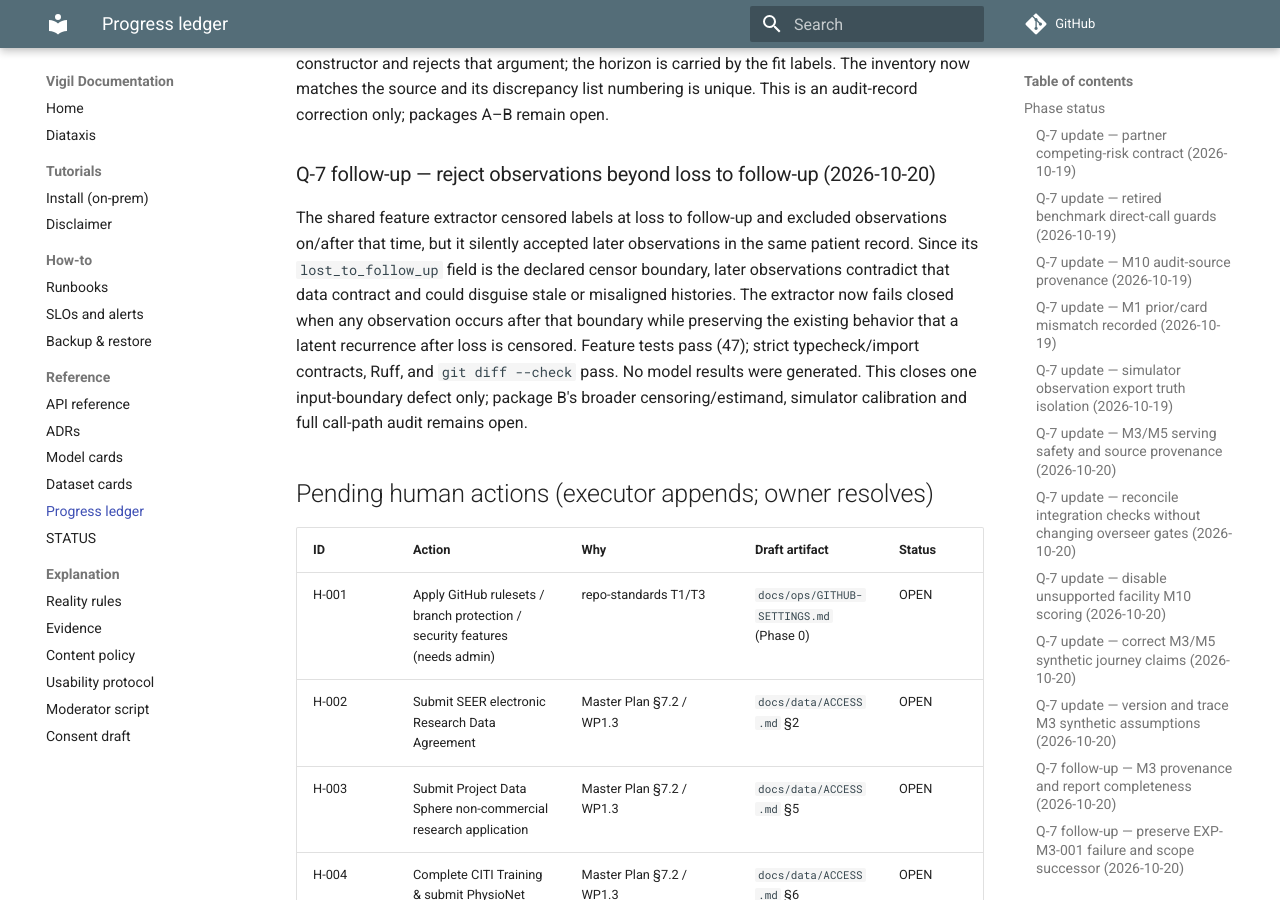
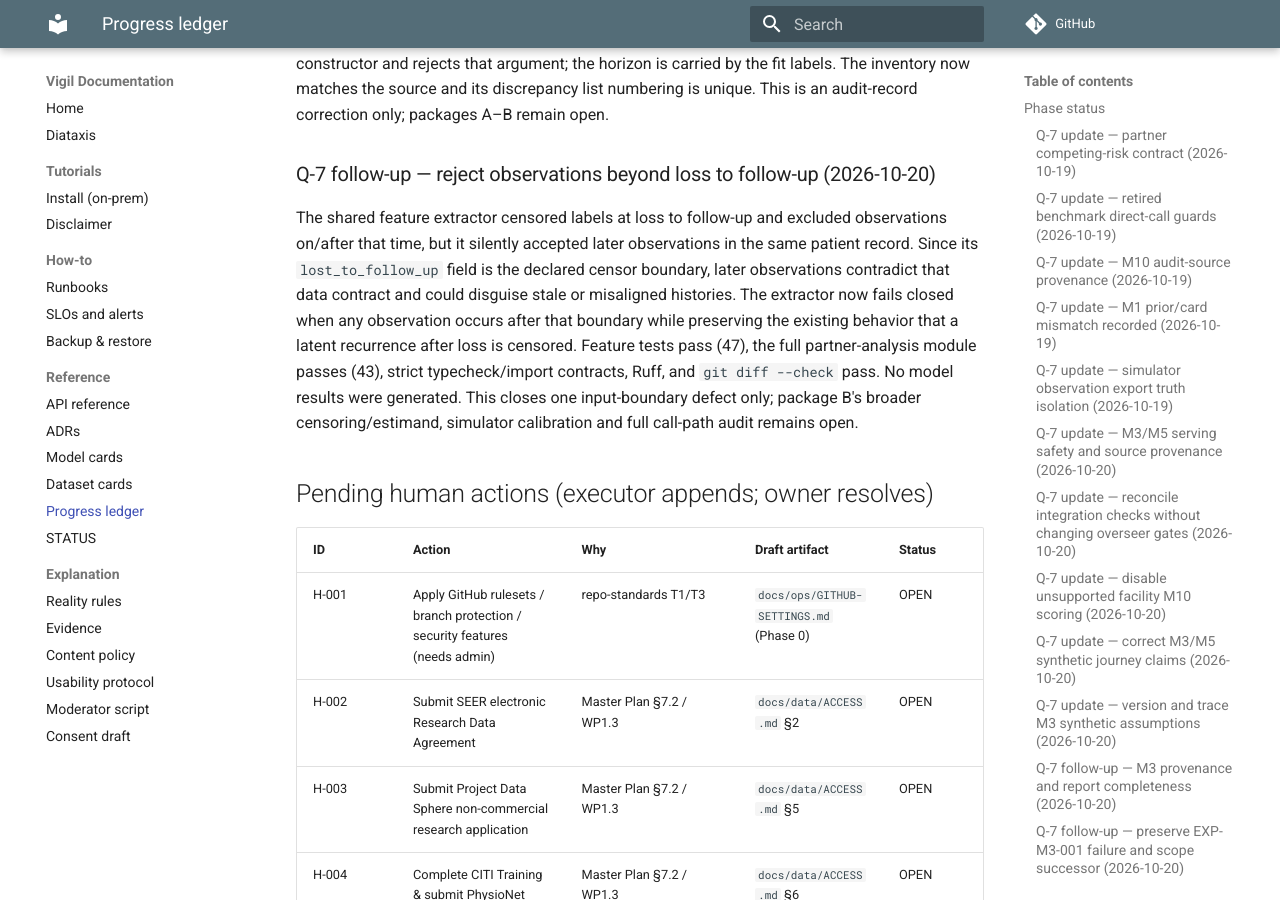
Before and after one commit to gasthecreator/vigil, an MkDocs documentation site: the page built from docs/PROGRESS.md, in a window 1280 px wide and 900 px high, scrolled down 32070 px. Built offline with MkDocs 1.6.1 and Material for MkDocs 9.7.7, drawn with Linux system fonts in a browser that asks for light colours; comment, search, counter and statistics services are not loaded.

Commit message:
docs(ml): record post-censor verification

```diff
--- a/docs/PROGRESS.md
+++ b/docs/PROGRESS.md
@@ -261,7 +261,7 @@ Package A's claim inventory said `FastLandmarkJointModel` still accepted an igno
 
 ### Q-7 follow-up — reject observations beyond loss to follow-up (2026-10-20)
 
-The shared feature extractor censored labels at loss to follow-up and excluded observations on/after that time, but it silently accepted later observations in the same patient record. Since its `lost_to_follow_up` field is the declared censor boundary, later observations contradict that data contract and could disguise stale or misaligned histories. The extractor now fails closed when any observation occurs after that boundary while preserving the existing behavior that a latent recurrence after loss is censored. Feature tests pass (47); strict typecheck/import contracts, Ruff, and `git diff --check` pass. No model results were generated. This closes one input-boundary defect only; package B's broader censoring/estimand, simulator calibration and full call-path audit remains open.
+The shared feature extractor censored labels at loss to follow-up and excluded observations on/after that time, but it silently accepted later observations in the same patient record. Since its `lost_to_follow_up` field is the declared censor boundary, later observations contradict that data contract and could disguise stale or misaligned histories. The extractor now fails closed when any observation occurs after that boundary while preserving the existing behavior that a latent recurrence after loss is censored. Feature tests pass (47), the full partner-analysis module passes (43), strict typecheck/import contracts, Ruff, and `git diff --check` pass. No model results were generated. This closes one input-boundary defect only; package B's broader censoring/estimand, simulator calibration and full call-path audit remains open.
 
 ## Pending human actions (executor appends; owner resolves)
 | ID | Action | Why | Draft artifact | Status |
```
